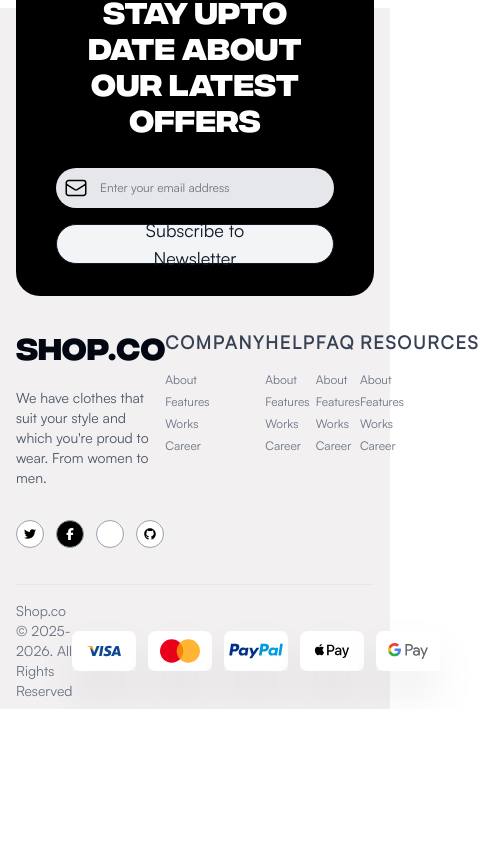
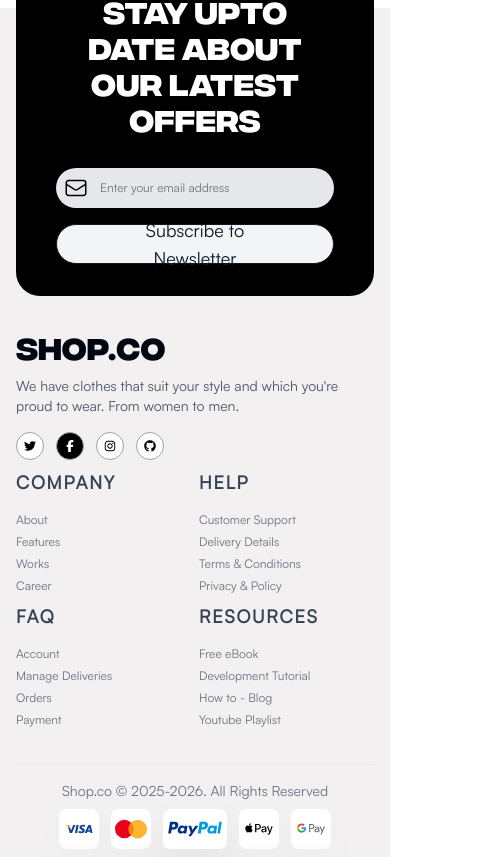
Before and after one commit to JomarGZ/ecommerce-vue-app, a Vue app: page / in a window 390 px wide. Shown: the part 7482-8339 px from the top of the page, 479 px wide, since content can reach past the window. Before the commit the page ends 8191 px from the top, so only its background shows below. Built offline with nearby package versions, Linux system fonts and the light colour scheme.

Commit message:
design: homepage done

```diff
--- a/src/App.vue
+++ b/src/App.vue
@@ -90,10 +90,10 @@
   >
     <news-letter-subscription class="w-full -mt-32 mb-8" />
 
-    <div class="flex md:flex-row justify-between mt-8">
-      <div class="basis-1/3">
-        <app-header class="mb-6">Shop.co</app-header>
-        <p class="text-sm text-gray-600 mb-8">
+    <div class="grid grid-cols-2 md:grid-cols-6 gap-2 md:gap-4 mt-8">
+      <div class="col-span-2">
+        <app-header class="mb-3 md:mb-6">Shop.co</app-header>
+        <p class="text-sm text-gray-600 mb-4 md:mb-8">
           We have clothes that suit your style and which you're proud to wear. From women to men.
         </p>
         <div class="flex gap-3 mt-4">
@@ -119,7 +119,7 @@
           </span>
         </div>
       </div>
-      <div>
+      <div class="sm:col-start-1 md:col-start-3">
         <h3 class="text-lg font-semibold text-gray-700 mb-4 uppercase tracking-widest">Company</h3>
         <ul class="flex flex-col gap-1.5 text-gray-500">
           <li>About</li>
@@ -128,50 +128,56 @@
           <li>Career</li>
         </ul>
       </div>
-      <div>
+      <div class="sm:col-start-2 md:col-start-4">
         <h3 class="text-lg font-semibold text-gray-700 mb-4 uppercase tracking-widest">Help</h3>
         <ul class="flex flex-col gap-1.5 text-gray-500">
-          <li>About</li>
-          <li>Features</li>
-          <li>Works</li>
-          <li>Career</li>
+          <li>Customer Support</li>
+          <li>Delivery Details</li>
+          <li>Terms & Conditions</li>
+          <li>Privacy & Policy</li>
         </ul>
       </div>
-      <div>
+      <div class="sm:col-start-1 md:col-start-5">
         <h3 class="text-lg font-semibold text-gray-700 mb-4 uppercase tracking-widest">Faq</h3>
         <ul class="flex flex-col gap-1.5 text-gray-500">
-          <li>About</li>
-          <li>Features</li>
-          <li>Works</li>
-          <li>Career</li>
+          <li>Account</li>
+          <li>Manage Deliveries</li>
+          <li>Orders</li>
+          <li>Payment</li>
         </ul>
       </div>
-      <div>
+      <div class="sm:col-start-2 md:col-start-6">
         <h3 class="text-lg font-semibold text-gray-700 mb-4 uppercase tracking-widest">
           Resources
         </h3>
         <ul class="flex flex-col gap-1.5 text-gray-500">
-          <li>About</li>
-          <li>Features</li>
-          <li>Works</li>
-          <li>Career</li>
+          <li>Free eBook</li>
+          <li>Development Tutorial</li>
+          <li>How to - Blog</li>
+          <li>Youtube Playlist</li>
         </ul>
       </div>
     </div>
     <div class="bg-gray-200 w-full h-px mt-9 mb-4"></div>
-    <div class="flex justify-between items-center">
-      <p class="text-gray-500 text-sm">Shop.co © 2025-2026. All Rights Reserved</p>
+    <div class="flex gap-2 flex-col md:flex-row justify-between items-center">
+      <p class="text-gray-500 text-sm text-center md:text-start">
+        Shop.co © 2025-2026. All Rights Reserved
+      </p>
       <div class="flex gap-3">
-        <span class="bg-white rounded-lg"><app-icon name="visa-badge" class="w-16 h-10" /></span>
-        <span class="bg-white rounded-lg"
-          ><app-icon name="mastercard-badge" class="w-16 h-10"
+        <span class="bg-white rounded-lg flex items-center justify-center"
+          ><app-icon name="visa-badge" class="md:w-16 md:h-10"
         /></span>
-        <span class="bg-white rounded-lg"><app-icon name="paypal-badge" class="w-16 h-10" /></span>
-        <span class="bg-white rounded-lg"
-          ><app-icon name="applepay-badge" class="w-16 h-10"
+        <span class="bg-white rounded-lg flex items-center justify-center"
+          ><app-icon name="mastercard-badge" class="md:w-16 md:h-10"
         /></span>
-        <span class="bg-white rounded-lg"
-          ><app-icon name="googlepay-badge" class="w-16 h-10 px-3"
+        <span class="bg-white rounded-lg flex items-center justify-center"
+          ><app-icon name="paypal-badge" class="w-16 h-10"
+        /></span>
+        <span class="bg-white rounded-lg flex items-center justify-center"
+          ><app-icon name="applepay-badge" class="md:w-16 md:h-10"
+        /></span>
+        <span class="bg-white rounded-lg flex items-center justify-center"
+          ><app-icon name="googlepay-badge" class="md:w-16 md:h-10 px-1.5 md:px-3"
         /></span>
       </div>
     </div>
--- a/src/components/icons/AppIcon.vue
+++ b/src/components/icons/AppIcon.vue
@@ -136,6 +136,13 @@
     <svg xmlns="http://www.w3.org/2000/svg" viewBox="0 0 496 512" class="w-3 h-3">
       <path
         d="M165.9 397.4c0 2-2.3 3.6-5.2 3.6-3.3 .3-5.6-1.3-5.6-3.6 0-2 2.3-3.6 5.2-3.6 3-.3 5.6 1.3 5.6 3.6zm-31.1-4.5c-.7 2 1.3 4.3 4.3 4.9 2.6 1 5.6 0 6.2-2s-1.3-4.3-4.3-5.2c-2.6-.7-5.5 .3-6.2 2.3zm44.2-1.7c-2.9 .7-4.9 2.6-4.6 4.9 .3 2 2.9 3.3 5.9 2.6 2.9-.7 4.9-2.6 4.6-4.6-.3-1.9-3-3.2-5.9-2.9zM244.8 8C106.1 8 0 113.3 0 252c0 110.9 69.8 205.8 169.5 239.2 12.8 2.3 17.3-5.6 17.3-12.1 0-6.2-.3-40.4-.3-61.4 0 0-70 15-84.7-29.8 0 0-11.4-29.1-27.8-36.6 0 0-22.9-15.7 1.6-15.4 0 0 24.9 2 38.6 25.8 21.9 38.6 58.6 27.5 72.9 20.9 2.3-16 8.8-27.1 16-33.7-55.9-6.2-112.3-14.3-112.3-110.5 0-27.5 7.6-41.3 23.6-58.9-2.6-6.5-11.1-33.3 2.6-67.9 20.9-6.5 69 27 69 27 20-5.6 41.5-8.5 62.8-8.5s42.8 2.9 62.8 8.5c0 0 48.1-33.6 69-27 13.7 34.7 5.2 61.4 2.6 67.9 16 17.7 25.8 31.5 25.8 58.9 0 96.5-58.9 104.2-114.8 110.5 9.2 7.9 17 22.9 17 46.4 0 33.7-.3 75.4-.3 83.6 0 6.5 4.6 14.4 17.3 12.1C428.2 457.8 496 362.9 496 252 496 113.3 383.5 8 244.8 8zM97.2 352.9c-1.3 1-1 3.3 .7 5.2 1.6 1.6 3.9 2.3 5.2 1 1.3-1 1-3.3-.7-5.2-1.6-1.6-3.9-2.3-5.2-1zm-10.8-8.1c-.7 1.3 .3 2.9 2.3 3.9 1.6 1 3.6 .7 4.3-.7 .7-1.3-.3-2.9-2.3-3.9-2-.6-3.6-.3-4.3 .7zm32.4 35.6c-1.6 1.3-1 4.3 1.3 6.2 2.3 2.3 5.2 2.6 6.5 1 1.3-1.3 .7-4.3-1.3-6.2-2.2-2.3-5.2-2.6-6.5-1zm-11.4-14.7c-1.6 1-1.6 3.6 0 5.9 1.6 2.3 4.3 3.3 5.6 2.3 1.6-1.3 1.6-3.9 0-6.2-1.4-2.3-4-3.3-5.6-2z"
+      />
+    </svg>
+  </template>
+  <template v-else-if="name === 'instagram'">
+    <svg xmlns="http://www.w3.org/2000/svg" viewBox="0 0 448 512" class="w-3 h-3">
+      <path
+        d="M224.1 141c-63.6 0-114.9 51.3-114.9 114.9s51.3 114.9 114.9 114.9S339 319.5 339 255.9 287.7 141 224.1 141zm0 189.6c-41.1 0-74.7-33.5-74.7-74.7s33.5-74.7 74.7-74.7 74.7 33.5 74.7 74.7-33.6 74.7-74.7 74.7zm146.4-194.3c0 14.9-12 26.8-26.8 26.8-14.9 0-26.8-12-26.8-26.8s12-26.8 26.8-26.8 26.8 12 26.8 26.8zm76.1 27.2c-1.7-35.9-9.9-67.7-36.2-93.9-26.2-26.2-58-34.4-93.9-36.2-37-2.1-147.9-2.1-184.9 0-35.8 1.7-67.6 9.9-93.9 36.1s-34.4 58-36.2 93.9c-2.1 37-2.1 147.9 0 184.9 1.7 35.9 9.9 67.7 36.2 93.9s58 34.4 93.9 36.2c37 2.1 147.9 2.1 184.9 0 35.9-1.7 67.7-9.9 93.9-36.2 26.2-26.2 34.4-58 36.2-93.9 2.1-37 2.1-147.8 0-184.8zM398.8 388c-7.8 19.6-22.9 34.7-42.6 42.6-29.5 11.7-99.5 9-132.1 9s-102.7 2.6-132.1-9c-19.6-7.8-34.7-22.9-42.6-42.6-11.7-29.5-9-99.5-9-132.1s-2.6-102.7 9-132.1c7.8-19.6 22.9-34.7 42.6-42.6 29.5-11.7 99.5-9 132.1-9s102.7-2.6 132.1 9c19.6 7.8 34.7 22.9 42.6 42.6 11.7 29.5 9 99.5 9 132.1s2.7 102.7-9 132.1z"
       />
     </svg>
   </template>
```
